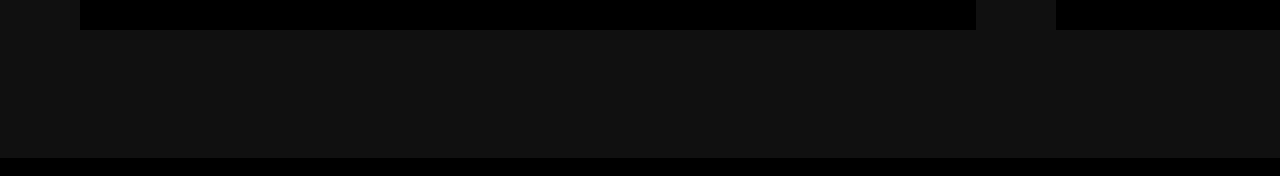
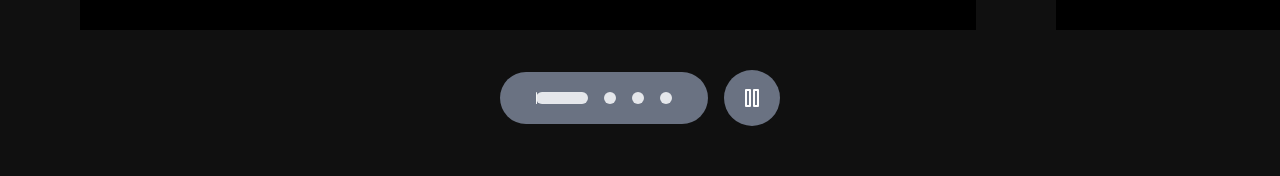
Before and after one commit to SakibHasan7439/apple-3d-store, a React (Vite) app: page / in a window 1280 px wide. Shown: the part 1566-1742 px from the top of the page. Built offline with nearby package versions, Linux system fonts and the light colour scheme.

Commit message:
video section completed

```diff
--- a/src/Components/Video-Carousel/VideoCarousel.jsx
+++ b/src/Components/Video-Carousel/VideoCarousel.jsx
@@ -1,30 +1,215 @@
-import React from 'react';
-import { hightlightsSlides } from '../../utils/constant';
+import React, { useEffect, useRef, useState } from "react";
+import { hightlightsSlides } from "../../utils/constant";
+import gsap from "gsap";
+import { pauseImg, playImg, replayImg } from "../../utils";
+import { useGSAP } from "@gsap/react";
 
 const VideoCarousel = () => {
+  const videoRef = useRef([]);
+  const videoSpanRef = useRef([]);
+  const videoDivRef = useRef([]);
+
+  // video and indicator
+  const [video, setVideo] = useState({
+    startPlay: false,
+    isEnd: false,
+    isLastVideo: false,
+    videoId: 0,
+    isPlaying: false,
+  });
+  const [loadedData, setLoadedData] = useState([]);
+
+  const { startPlay, isEnd, isLastVideo, videoId, isPlaying } = video;
+
+  useGSAP(() => {
+    gsap.to("#slider", {
+      transform: `translateX(${-100 * videoId}%)`,
+      duration: 2,
+      ease: "power2.inOut",
+    });
+
+    gsap.to("#video", {
+      scrollTrigger: {
+        trigger: "#video",
+        toggleActions: "restart none none none",
+      },
+      onComplete: () => {
+        setVideo((prev) => ({
+          ...prev,
+          startPlay: true,
+          isPlaying: true,
+        }));
+      },
+    });
+  }, [isEnd, videoId]);
+
+  // play a video
+  useEffect(() => {
+    if (loadedData.length > 3) {
+      if (!isPlaying) {
+        videoRef.current[videoId].pause();
+      } else {
+        startPlay && videoRef.current[videoId].play();
+      }
+    }
+  }, [startPlay, videoId, isPlaying, loadedData]);
+
+  const handleLoadedMetaData = (i, e) => setLoadedData((prev) => [...prev, e]);
+
+  useEffect(() => {
+    let currentProgress = 0;
+    const span = videoSpanRef.current;
+
+    if (span[videoId]) {
+      // animate video
+      let anime = gsap.to(span[videoId], {
+        onUpdate: () => {
+          const progress = Math.ceil(anime.progress() * 100);
+          if (progress != currentProgress) {
+            currentProgress = progress;
+
+            gsap.to(videoDivRef.current[videoId], {
+              width:
+                window.innerWidth < 760
+                  ? "10vw"
+                  : window.innerWidth < 1200
+                  ? "10vw"
+                  : "4vw",
+            });
+
+            gsap.to(span[videoId], {
+              width: `${currentProgress}%`,
+              backgroundColor: "white",
+            });
+          }
+        },
+
+        onComplete: () => {
+          if (isPlaying) {
+            gsap.to(videoDivRef.current[videoId], {
+              width: "12px",
+            });
+            gsap.to(span[videoId], {
+              backgroundColor: "#afafaf",
+            });
+          }
+        },
+      });
+      if (videoId === 0) {
+        anime.restart();
+      }
+
+      const animeUpdate = () => {
+        anime.progress(
+          videoRef.current[videoId].currentTime /
+            hightlightsSlides[videoId].videoDuration
+        );
+      };
+
+      if (isPlaying) {
+        gsap.ticker.add(animeUpdate);
+      } else {
+        gsap.ticker.remove(animeUpdate);
+      }
+    }
+  }, [videoId, startPlay]);
+
+  const handleProcess = (type, i) => {
+    switch (type) {
+      case "video-end":
+        setVideo((prev) => ({ ...prev, isEnd: true, videoId: i + 1 }));
+        break;
+
+      case "video-last":
+        setVideo((prev) => ({ ...prev, isLastVideo: true }));
+        break;
+
+      case "video-reset":
+        setVideo((prev) => ({ ...prev, isLastVideo: false, videoId: 0 }));
+        break;
+
+      case "play":
+        setVideo((prev) => ({ ...prev, isPlaying: !prev.isPlaying }));
+        break;
+
+      case "pause":
+        setVideo((prev) => ({ ...prev, isPlaying: !prev.isPlaying }));
+        break;
+
+      default:
+        return video;
+    }
+  };
+
   return (
     <>
       <div className="flex items-center">
-                {
-                    hightlightsSlides.map((list, index) =>(
-                        <div key={list.id} id='slider' className='sm:pr-20 pr-10'>
-                            <div className='video-carousel_container'>
-                                <div className='w-full bg-black h-full overflow-hidden flex-center'>
-                                    <video id='video' muted preload='auto' playsInline={true}>
-                                        <source src={list.video} type='video/mp4' />
+        {hightlightsSlides.map((list, index) => (
+          <div key={list.id} id="slider" className="sm:pr-20 pr-10">
+            <div className="video-carousel_container">
+              <div className="w-full bg-black h-full overflow-hidden flex-center">
+                <video
+                  id="video"
+                  muted
+                  preload="auto"
+                  playsInline={true}
+                  ref={(el) => (videoRef.current[index] = el)}
+                  onEnded={() =>
+                    index !== 3
+                      ? handleProcess("video-end", index)
+                      : handleProcess("video-last")
+                  }
+                  onPlay={() => {
+                    setVideo((prevVideo) => ({
+                      ...prevVideo,
+                      isPlaying: true,
+                    }));
+                  }}
+                  onLoadedMetadata={(e) => handleLoadedMetaData(index, e)}
+                >
+                  <source src={list.video} type="video/mp4" />
                 </video>
               </div>
-                                <div className='absolute top-12 left-[5%] z-10'>
-                                    {
-                                        list.textLists.map((text, i) =>(
-                                            <p className='text-xl font-medium md:text-2xl' key={text}>{text}</p>
-                                        ))
-                                    }
+              <div className="absolute top-12 left-[5%] z-10">
+                {list.textLists.map((text) => (
+                  <p className="text-xl font-medium md:text-2xl" key={text}>
+                    {text}
+                  </p>
+                ))}
               </div>
             </div>
           </div>
-                    ))
+        ))}
+      </div>
+
+      <div className="relative flex-center mt-10">
+        <div className="flex-center py-5 px-7 backdrop-blur bg-gray-500 rounded-full">
+          {videoRef.current.map((_, i) => (
+            <span
+              key={i}
+              ref={(el) => (videoDivRef.current[i] = el)}
+              className="mx-2 h-3 w-3 rounded-full bg-gray-200 relative cursor-pointer"
+            >
+              <span
+                className="absolute w-full h-full rounded-full"
+                ref={(el) => (videoSpanRef.current[i] = el)}
+              ></span>
+            </span>
+          ))}
+        </div>
+        <button className="control-btn">
+          <img
+            src={isLastVideo ? replayImg : !isPlaying ? playImg : pauseImg}
+            alt="control image"
+            onClick={
+              isLastVideo
+                ? () => handleProcess("video-reset")
+                : !isPlaying
+                ? () => handleProcess("play")
+                : () => handleProcess("pause")
             }
+          />
+        </button>
       </div>
     </>
   );
--- a/src/index.css
+++ b/src/index.css
@@ -78,7 +78,7 @@
   }
 
   .control-btn {
-    @apply ml-4 p-4 rounded-full bg-gray-300 backdrop-blur flex items-center justify-center
+    @apply ml-4 p-4 rounded-full bg-gray-500 backdrop-blur flex items-center justify-center
   }
 
   .hero-title {
```
Lines whose indentation alone changed are shown as unchanged.
